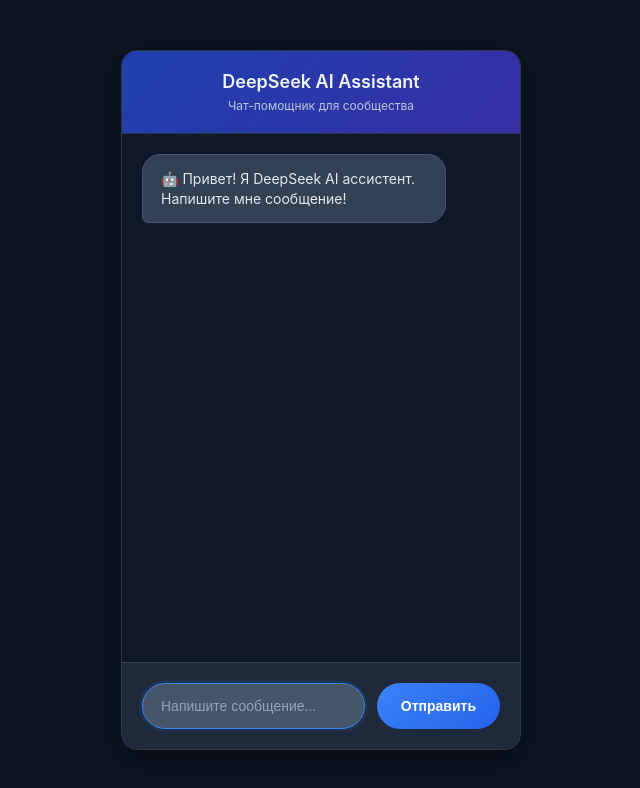
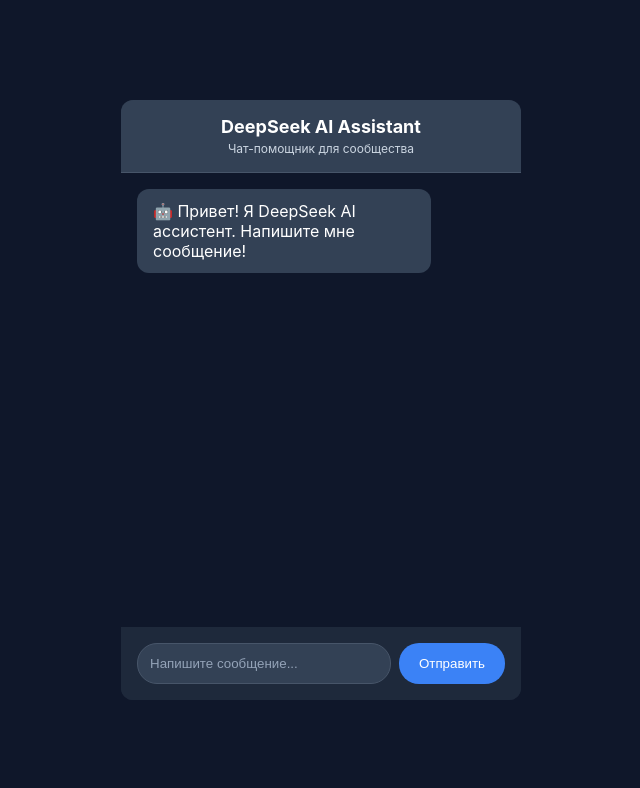
Before and after one commit to bakhti4oki-blip/deepseek-vk-widget, a website: page public/index.html in a window 1280 px wide. Shown: the whole page, without its empty margins (319-959 px from the left). Drawn offline with Linux system fonts and the light colour scheme.

Commit message:
Update style.css

```diff
--- a/public/style.css
+++ b/public/style.css
@@ -5,189 +5,110 @@
 }
 
 body {
-    font-family: -apple-system, BlinkMacSystemFont, 'Segoe UI', Roboto, Oxygen, Ubuntu, Cantarell, sans-serif;
-    background: #0d1421;
+    font-family: -apple-system, BlinkMacSystemFont, 'Segoe UI', Roboto, sans-serif;
+    background: #0f172a;
     height: 100vh;
     display: flex;
     justify-content: center;
     align-items: center;
-    color: #ffffff;
+    color: white;
 }
 
 #app {
     width: 100%;
     max-width: 400px;
     height: 100vh;
-    max-height: 700px;
-    background: #1a2332;
-    border-radius: 16px;
-    box-shadow: 0 8px 32px rgba(0, 0, 0, 0.4);
+    max-height: 600px;
+    background: #1e293b;
+    border-radius: 12px;
     display: flex;
     flex-direction: column;
     overflow: hidden;
-    border: 1px solid #2d3748;
-}
-
-/* Для мобильных VK */
-@media (max-width: 768px) {
-    body {
-        background: #1a2332;
-        padding: 0;
-    }
-
-    #app {
-        max-width: 100%;
-        max-height: 100vh;
-        border-radius: 0;
-        box-shadow: none;
-        border: none;
-    }
 }
 
 header {
-    background: linear-gradient(135deg, #1e40af 0%, #3730a3 100%);
-    color: white;
-    padding: 20px;
+    background: #334155;
+    padding: 16px;
     text-align: center;
-    flex-shrink: 0;
-    border-bottom: 1px solid #2d3748;
+    border-bottom: 1px solid #475569;
 }
 
 header h1 {
     font-size: 18px;
-    margin-bottom: 6px;
-    font-weight: 600;
-    color: #f1f5f9;
+    margin-bottom: 4px;
 }
 
 header p {
     font-size: 12px;
-    opacity: 0.9;
     color: #cbd5e1;
 }
 
 #messages {
     flex: 1;
-    padding: 20px;
+    padding: 16px;
     overflow-y: auto;
     background: #0f172a;
 }
 
 .message {
-    margin-bottom: 16px;
-    padding: 14px 18px;
-    border-radius: 18px;
-    max-width: 85%;
+    margin-bottom: 12px;
+    padding: 12px 16px;
+    border-radius: 12px;
+    max-width: 80%;
     word-wrap: break-word;
-    line-height: 1.4;
-    font-size: 14px;
-    animation: fadeIn 0.3s ease-in;
-}
-
-@keyframes fadeIn {
-    from { opacity: 0; transform: translateY(10px); }
-    to { opacity: 1; transform: translateY(0); }
 }
 
 .message.bot {
     background: #334155;
-    color: #e2e8f0;
-    border-bottom-left-radius: 6px;
     margin-right: auto;
-    border: 1px solid #475569;
 }
 
 .message.user {
-    background: linear-gradient(135deg, #3b82f6 0%, #1d4ed8 100%);
-    color: white;
+    background: #3b82f6;
     margin-left: auto;
-    border-bottom-right-radius: 6px;
-    box-shadow: 0 2px 12px rgba(59, 130, 246, 0.3);
 }
 
 .message.loading {
     background: #475569;
+    font-style: italic;
     color: #94a3b8;
-    font-style: italic;
-    border: 1px solid #64748b;
 }
 
 #form {
     display: flex;
-    padding: 20px;
+    padding: 16px;
     background: #1e293b;
-    border-top: 1px solid #334155;
-    gap: 12px;
-    flex-shrink: 0;
+    gap: 8px;
 }
 
 #input {
     flex: 1;
-    padding: 14px 18px;
+    padding: 12px;
     border: 1px solid #475569;
-    border-radius: 25px;
+    border-radius: 20px;
+    background: #334155;
+    color: white;
     outline: none;
-    font-size: 14px;
-    background: #334155;
-    color: #f1f5f9;
-    transition: all 0.3s ease;
 }
 
 #input::placeholder {
     color: #94a3b8;
 }
 
-#input:focus {
-    border-color: #3b82f6;
-    background: #475569;
-    box-shadow: 0 0 0 3px rgba(59, 130, 246, 0.1);
-}
-
 button {
-    padding: 14px 24px;
-    background: linear-gradient(135deg, #3b82f6 0%, #2563eb 100%);
+    padding: 12px 20px;
+    background: #3b82f6;
     color: white;
     border: none;
-    border-radius: 25px;
+    border-radius: 20px;
     cursor: pointer;
-    font-weight: 600;
-    font-size: 14px;
-    transition: all 0.3s ease;
-    min-width: 90px;
 }
 
 button:hover {
-    background: linear-gradient(135deg, #2563eb 0%, #1d4ed8 100%);
-    transform: translateY(-1px);
-    box-shadow: 0 4px 12px rgba(59, 130, 246, 0.4);
-}
-
-button:active {
-    transform: translateY(0);
+    background: #2563eb;
 }
 
 button:disabled {
     background: #475569;
     cursor: not-allowed;
-    transform: none;
-    box-shadow: none;
 }
-
-/* Стили для скроллбара */
-#messages::-webkit-scrollbar {
-    width: 6px;
-}
-
-#messages::-webkit-scrollbar-track {
-    background: #1e293b;
-    border-radius: 3px;
-}
-
-#messages::-webkit-scrollbar-thumb {
-    background: #3b82f6;
-    border-radius: 3px;
-}
-
-#messages::-webkit-scrollbar-thumb:hover {
-    background: #2563eb;
-}
```
